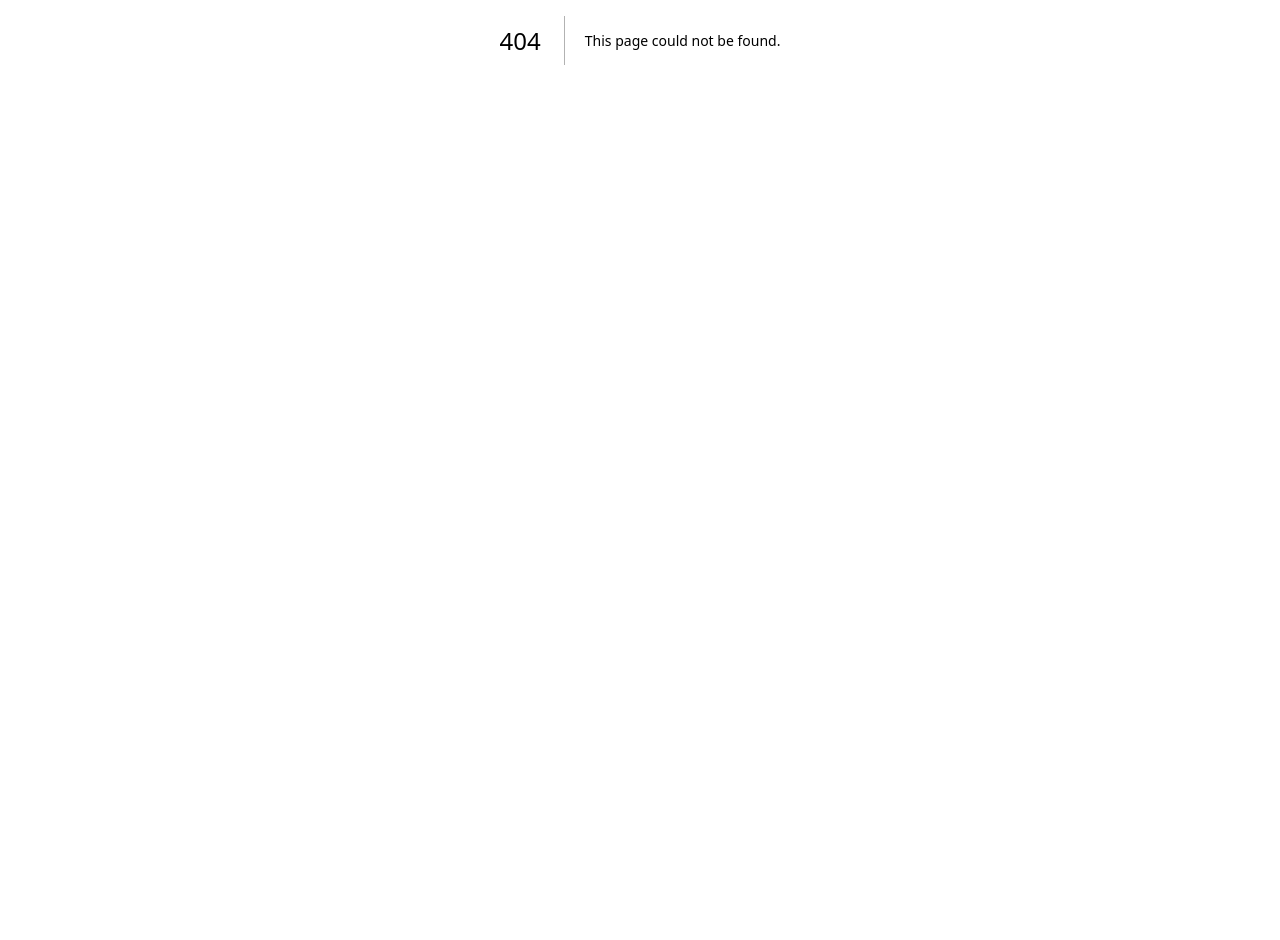
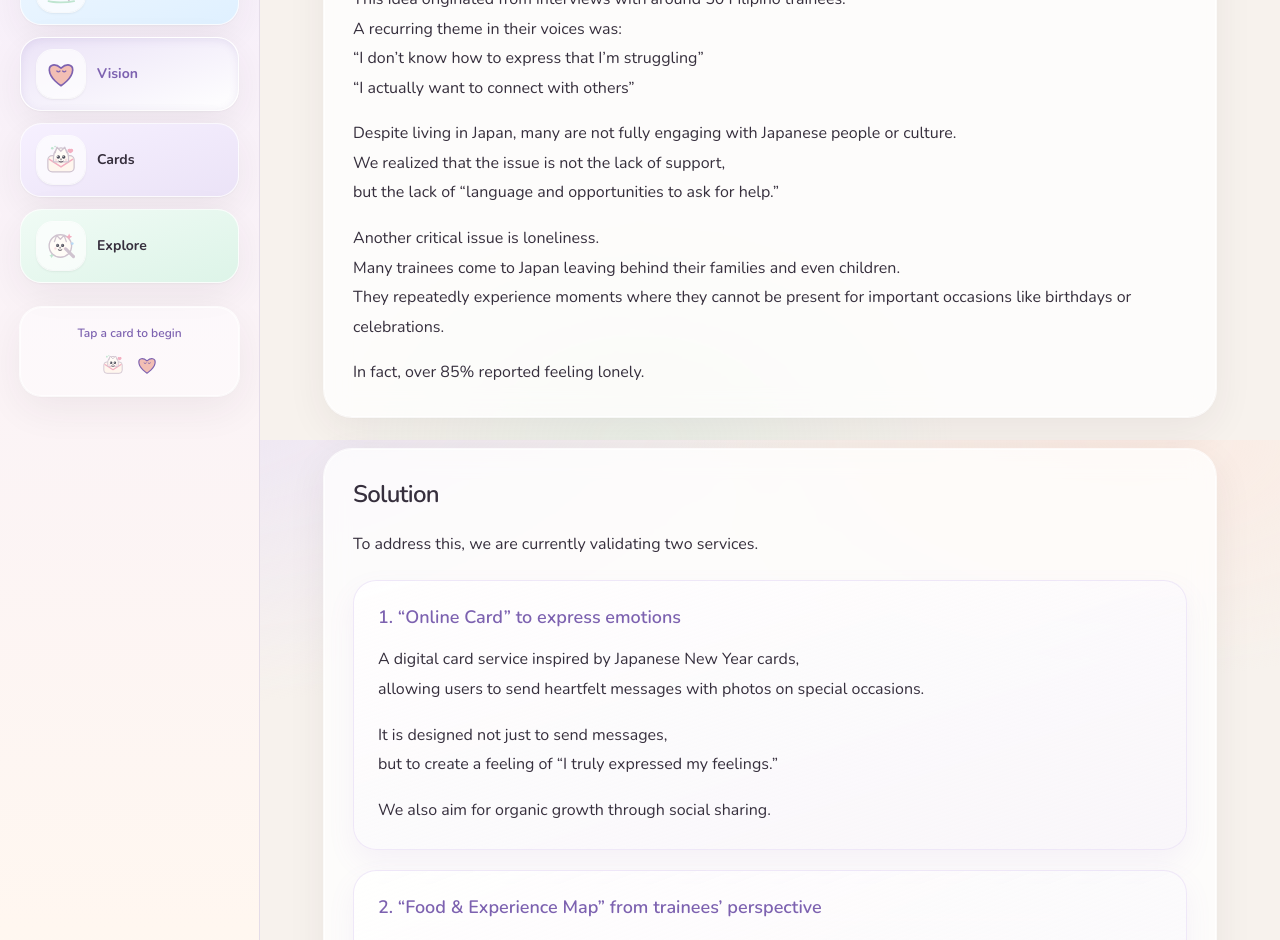
Before and after one commit to smilesaki0109/near-and-dear, a Next.js app: page /vision in a window 1280 px wide. Before the commit this address had no page. Shown: the part 360-1300 px from the top of the page. Before the commit the page ends 800 px from the top, so only its background shows below. Built offline with nearby package versions, Linux system fonts and the light colour scheme.

Commit message:
Add vision page
Made-with: Cursor

```diff
--- /dev/null
+++ b/src/app/vision/page.tsx
@@ -0,0 +1,5 @@
+import { VisionPage } from "@/components/vision/VisionPage";
+
+export default function VisionRoute() {
+  return <VisionPage />;
+}
--- a/src/components/layout/AppShell.tsx
+++ b/src/components/layout/AppShell.tsx
@@ -183,6 +183,7 @@ function MobileTabBar({ locale }: { locale: Locale }) {
   const isCreate = pathname.startsWith("/create");
   const isMap = pathname === "/map";
   const isHome = pathname === "/";
+  const isVision = pathname === "/vision";
 
   const items = [
     {
@@ -202,6 +203,12 @@ function MobileTabBar({ locale }: { locale: Locale }) {
       label: locale === "ja" ? "作る" : locale === "tl" ? "Gawa" : "Create",
       icon: PlusTabIcon,
       active: isCreate,
+    },
+    {
+      href: "/vision",
+      label: "Vision",
+      icon: HeartTabIcon,
+      active: isVision,
     },
     {
       href: "/#cards",
@@ -275,3 +282,17 @@ function SearchTabIcon(props: SVGProps<SVGSVGElement>) {
     </svg>
   );
 }
+
+function HeartTabIcon(props: SVGProps<SVGSVGElement>) {
+  return (
+    <svg viewBox="0 0 24 24" fill="none" aria-hidden {...props}>
+      <path
+        d="M12 20s-7-4.4-7-10a4.2 4.2 0 0 1 7-3.1A4.2 4.2 0 0 1 19 10c0 5.6-7 10-7 10Z"
+        stroke="currentColor"
+        strokeLinecap="round"
+        strokeLinejoin="round"
+        strokeWidth="2"
+      />
+    </svg>
+  );
+}
--- a/src/components/layout/Sidebar.tsx
+++ b/src/components/layout/Sidebar.tsx
@@ -25,6 +25,7 @@ export function Sidebar({ locale, onLocaleChange }: Props) {
   const isHome = pathname === "/";
   const isMap = pathname === "/map";
   const isCreate = pathname.startsWith("/create");
+  const isVision = pathname === "/vision";
   const navItems = [
     {
       href: "/",
@@ -39,6 +40,13 @@ export function Sidebar({ locale, onLocaleChange }: Props) {
       icon: <CatMapIcon className="h-10 w-10" />,
       color: "from-[#eef7ff] to-[#dff0ff]",
       active: isMap,
+    },
+    {
+      href: "/vision",
+      label: "Vision",
+      icon: <CatHeartIcon className="h-10 w-10" />,
+      color: "from-[#fff0f7] to-[#f7edff]",
+      active: isVision,
     },
     {
       href: "/#cards",
--- /dev/null
+++ b/src/components/vision/VisionPage.tsx
@@ -0,0 +1,173 @@
+"use client";
+
+import { AppShell } from "@/components/layout/AppShell";
+import { useLanguage } from "@/contexts/LanguageContext";
+import type { ReactNode } from "react";
+
+const problemJa = [
+  "現在、技能実習生向けの感情サポートサービスを開発しています。",
+  "きっかけは、約50名のフィリピン人技能実習生へのヒアリングでした。\n彼女たちから繰り返し出てきたのは、「困っているのに言葉にできない」「本当は誰かとつながりたい」という声です。",
+  "日本で生活しているにもかかわらず、日本人や文化と十分に関われていない。\nこれは「支援が足りない」というよりも、助けを求める“きっかけと言葉”がない構造的な問題だと感じました。",
+  "さらに深刻なのが孤独です。\n多くの実習生は、家族や子どもを母国に残して来日しています。\n誕生日や記念日といった大切な瞬間に、「そばにいられない」という体験が積み重なっています。\n実際に、ヒアリングでは85%以上が孤独を感じていると回答しました。",
+];
+
+const problemEn = [
+  "We are developing an emotional support service for technical intern trainees in Japan.",
+  "This idea originated from interviews with around 50 Filipino trainees.\nA recurring theme in their voices was:\n“I don’t know how to express that I’m struggling”\n“I actually want to connect with others”",
+  "Despite living in Japan, many are not fully engaging with Japanese people or culture.\nWe realized that the issue is not the lack of support,\nbut the lack of “language and opportunities to ask for help.”",
+  "Another critical issue is loneliness.\nMany trainees come to Japan leaving behind their families and even children.\nThey repeatedly experience moments where they cannot be present for important occasions like birthdays or celebrations.",
+  "In fact, over 85% reported feeling lonely.",
+];
+
+const solutionIntroJa = "この課題に対して、現在2つのサービスを検証しています。";
+const solutionIntroEn = "To address this, we are currently validating two services.";
+
+const onlineCardJa = [
+  "日本の年賀状のように、気持ちを“形”にして届けるデジタルカードサービスです。\n写真やメッセージを添えて、大切な日に家族へ想いを伝えられる。",
+  "単なるメッセージではなく、「ちゃんと伝えた」という実感を生む設計にしています。\nSNSでのシェアを前提に、自然な拡散も狙います。",
+];
+
+const onlineCardEn = [
+  "A digital card service inspired by Japanese New Year cards,\nallowing users to send heartfelt messages with photos on special occasions.",
+  "It is designed not just to send messages,\nbut to create a feeling of “I truly expressed my feelings.”",
+  "We also aim for organic growth through social sharing.",
+];
+
+const mapJa = [
+  "日本人が思う「日本の魅力」と、実習生が実際に感じる魅力にはズレがあります。\nそこで、彼ら自身の視点で「好き」を集めたマップを作ります。",
+  "将来的には、\n・人気ランキングをもとにした交流イベント\n・企業や地域との連携\n・コミュニティ形成\n\nへと発展させていきます。",
+];
+
+const mapEn = [
+  "There is a gap between what Japanese people think is attractive about Japan,\nand what trainees actually enjoy.",
+  "We aim to collect and visualize “what they truly like” from their perspective.",
+  "In the future, this can expand into:\n- Ranking-based events\n- Collaboration with companies and local communities\n- Community building",
+];
+
+const businessJa = [
+  "両サービスに共通して、以下のマネタイズを想定しています。",
+  "デジタルギフト／オンライン送金（母国へのプレゼント需要）\n企業向けデータ提供（外国人視点の日本評価データ）\nイベント／コミュニティ連携によるBtoB収益",
+];
+
+const businessEn = [
+  "We plan to monetize through:\n- Digital gifts / cross-border gifting\n- Data insights for companies (foreign perspective on Japan)\n- B2B revenue through events and partnerships",
+];
+
+const whyNowJa = [
+  "2027年、技能実習制度は大きく変わります。\n今後、日本はより多くの外国人材を受け入れていく流れになります。",
+  "その中で問われるのは、「受け入れる数」ではなく、\n“一緒に暮らしていける関係をつくれるか”です。",
+  "彼らが日本を好きになり、安心して過ごせること。\nそして日本側も、彼らの価値観や魅力を理解すること。",
+  "この相互理解をつくることが、これからの日本にとって不可欠だと考えています。",
+];
+
+const whyNowEn = [
+  "In 2027, Japan’s technical intern system will undergo major changes.",
+  "Japan will increasingly rely on foreign workers.\nThe key question is not how many people to accept,\nbut whether we can build a society where we can live together.",
+  "Helping them feel comfortable, connected, and positive about Japan,\nwhile also helping Japanese society understand them better,\nis essential for the future.",
+];
+
+export function VisionPage() {
+  const { locale, setLocale } = useLanguage();
+  const isJapanese = locale === "ja";
+
+  return (
+    <AppShell locale={locale} onLocaleChange={setLocale}>
+      <div className="mx-auto max-w-5xl pb-16">
+        <header className="mb-7 overflow-hidden rounded-[var(--radius-xl)] border border-white/75 bg-gradient-to-br from-white/82 via-[#fff7fb]/72 to-[#f2f8ff]/78 p-6 shadow-[var(--shadow-soft)] ring-1 ring-white/80 backdrop-blur-md md:mb-9 md:p-8">
+          <p className="text-[0.68rem] font-bold uppercase tracking-[0.24em] text-[var(--primary-deep)]/70">
+            Near & Dear
+          </p>
+          <h1 className="mt-3 text-2xl font-semibold tracking-[-0.035em] text-[var(--text)] md:text-4xl">
+            {isJapanese ? "ビジョン" : "Vision"}
+          </h1>
+        </header>
+
+        <div className="space-y-6 md:space-y-8">
+          <VisionSection title={isJapanese ? "課題" : "Problem"}>
+            <ContentBlock paragraphs={isJapanese ? problemJa : problemEn} />
+          </VisionSection>
+
+          <VisionSection title={isJapanese ? "解決策" : "Solution"}>
+            <ContentBlock paragraphs={[isJapanese ? solutionIntroJa : solutionIntroEn]} />
+            <SolutionCard
+              title={
+                isJapanese
+                  ? "① 想いを届ける「オンラインカード」"
+                  : "1. “Online Card” to express emotions"
+              }
+              paragraphs={isJapanese ? onlineCardJa : onlineCardEn}
+            />
+            <SolutionCard
+              title={
+                isJapanese
+                  ? "② 実習生目線の「食・体験マップ」"
+                  : "2. “Food & Experience Map” from trainees’ perspective"
+              }
+              paragraphs={isJapanese ? mapJa : mapEn}
+            />
+          </VisionSection>
+
+          <VisionSection title={isJapanese ? "収益モデル" : "Business Model"}>
+            <ContentBlock paragraphs={isJapanese ? businessJa : businessEn} />
+          </VisionSection>
+
+          <VisionSection title={isJapanese ? "なぜ今やるのか" : "Why Now"}>
+            <ContentBlock paragraphs={isJapanese ? whyNowJa : whyNowEn} />
+          </VisionSection>
+        </div>
+      </div>
+    </AppShell>
+  );
+}
+
+function VisionSection({
+  title,
+  children,
+}: {
+  title: string;
+  children: ReactNode;
+}) {
+  return (
+    <section className="rounded-[var(--radius-xl)] border border-white/75 bg-white/74 p-5 shadow-[var(--shadow-soft)] ring-1 ring-white/75 backdrop-blur-md md:p-7">
+      <h2 className="text-xl font-semibold tracking-[-0.03em] text-[var(--text)] md:text-2xl">
+        {title}
+      </h2>
+      <div className="mt-5 space-y-5">{children}</div>
+    </section>
+  );
+}
+
+function ContentBlock({
+  paragraphs,
+}: {
+  paragraphs: string[];
+}) {
+  return (
+    <div className="space-y-4 text-[0.95rem] leading-[1.85] text-[var(--text)] md:text-base">
+      {paragraphs.map((paragraph) => (
+        <p key={paragraph} className="whitespace-pre-line">
+          {paragraph}
+        </p>
+      ))}
+    </div>
+  );
+}
+
+function SolutionCard({
+  title,
+  paragraphs,
+}: {
+  title: string;
+  paragraphs: string[];
+}) {
+  return (
+    <div className="rounded-[1.45rem] border border-[var(--primary-soft)]/80 bg-gradient-to-br from-white/80 to-[var(--primary-soft)]/24 p-5 shadow-[0_12px_28px_rgba(149,120,198,0.08)] md:p-6">
+      <h3 className="text-base font-semibold leading-snug text-[var(--primary-deep)] md:text-lg">
+        {title}
+      </h3>
+      <div className="mt-4">
+        <ContentBlock paragraphs={paragraphs} />
+      </div>
+    </div>
+  );
+}
```
